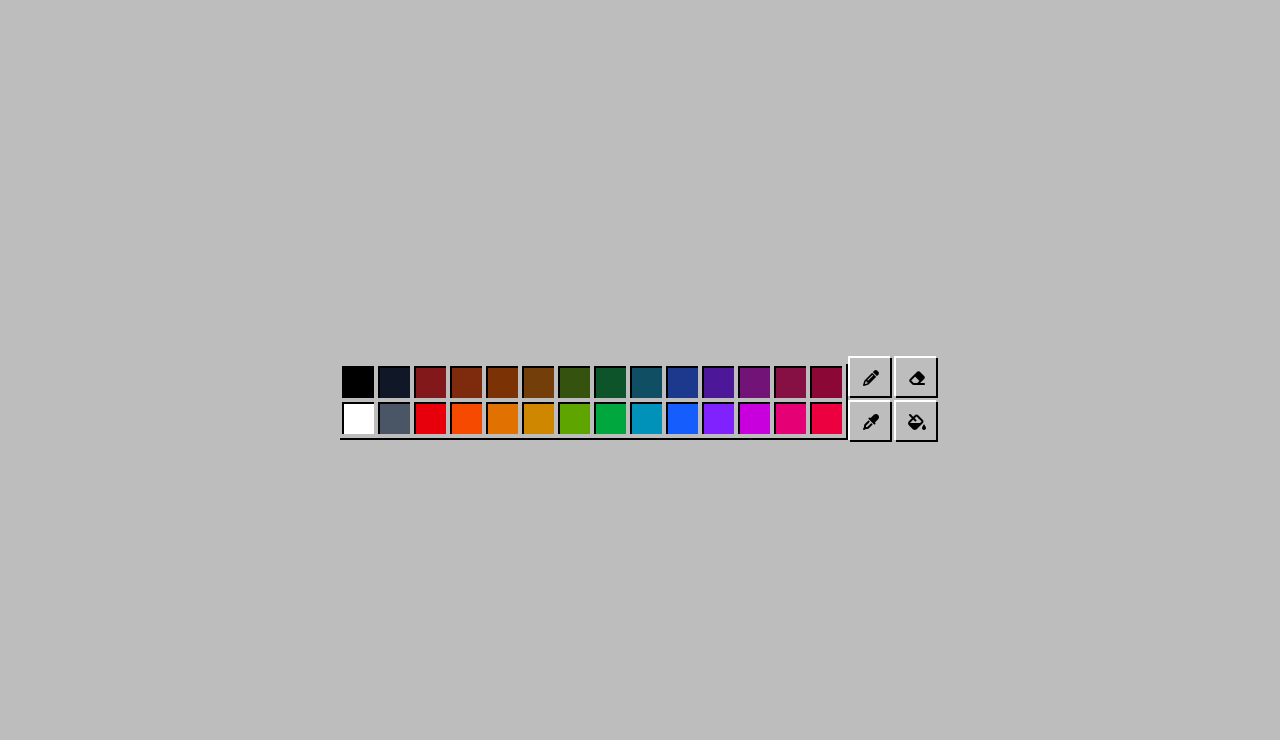
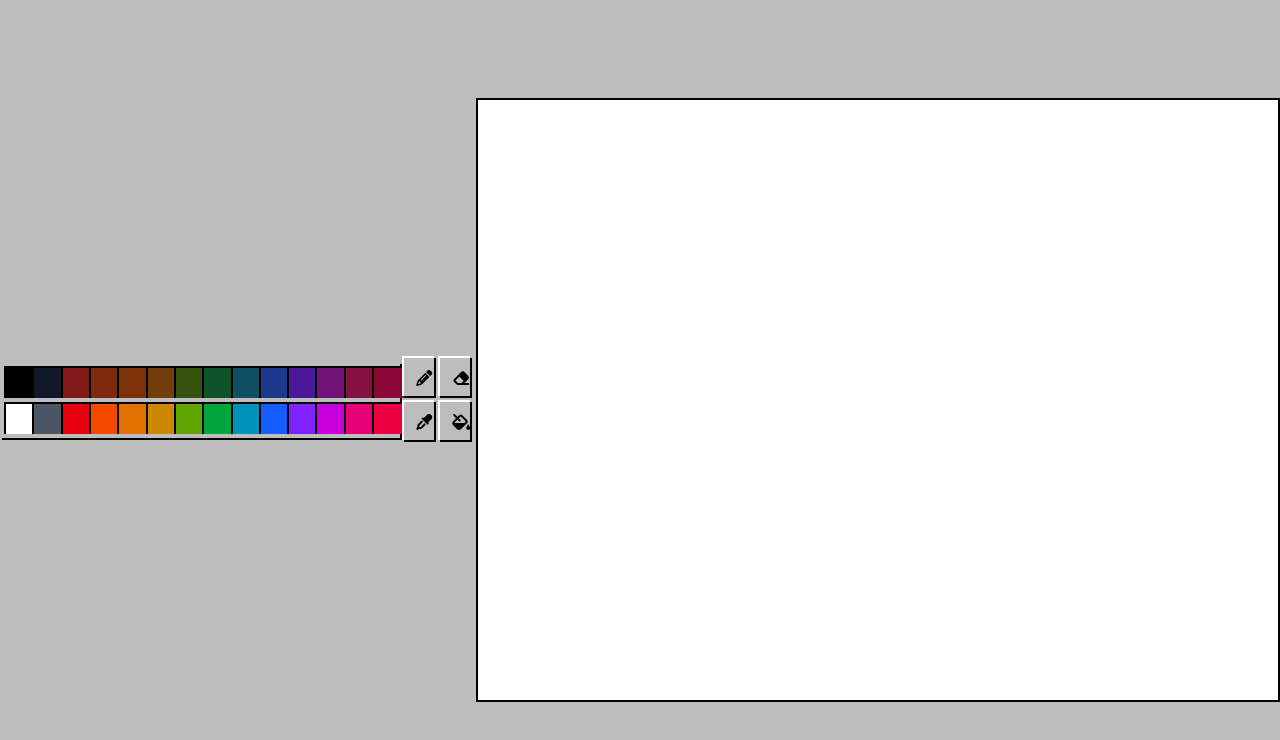
Before and after one commit to lmello0/online-paint, an Angular app in the folder paint-front/: page / in a window 1280 px wide. Shown: the top 740 px of the page. Built offline with nearby package versions, Linux system fonts and the light colour scheme.

Commit message:
:sparkles: feat: add canvas

```diff
--- a/paint-front/src/app/app.component.html
+++ b/paint-front/src/app/app.component.html
@@ -1,4 +1,5 @@
 <div class="flex min-h-screen items-center justify-center">
   <app-color-picker></app-color-picker>
   <app-toolbar></app-toolbar>
+  <app-canvas></app-canvas>
 </div>
--- a/paint-front/src/app/app.component.ts
+++ b/paint-front/src/app/app.component.ts
@@ -1,10 +1,11 @@
 import { Component } from '@angular/core';
 import { ColorPickerComponent } from './color-picker/color-picker.component';
 import { ToolbarComponent } from './toolbar/toolbar.component';
+import { CanvasComponent } from './canvas/canvas.component';
 
 @Component({
   selector: 'app-root',
-  imports: [ColorPickerComponent, ToolbarComponent],
+  imports: [ColorPickerComponent, ToolbarComponent, CanvasComponent],
   templateUrl: './app.component.html',
   styleUrl: './app.component.css',
 })
--- /dev/null
+++ b/paint-front/src/app/canvas/canvas.component.html
@@ -0,0 +1,10 @@
+<canvas
+  #canvas
+  width="800"
+  height="600"
+  class="border-2 border-black bg-white"
+  (mousedown)="shouldDraw($event)"
+  (mouseup)="isDrawing = false"
+  (mouseout)="isDrawing = false"
+  (mousemove)="draw($event)"
+></canvas>
--- /dev/null
+++ b/paint-front/src/app/canvas/canvas.component.ts
@@ -0,0 +1,41 @@
+import { AfterViewInit, Component, ElementRef, ViewChild } from '@angular/core';
+
+@Component({
+  selector: 'app-canvas',
+  imports: [],
+  templateUrl: './canvas.component.html',
+  styleUrl: './canvas.component.css',
+})
+export class CanvasComponent implements AfterViewInit {
+  isDrawing: boolean = false;
+
+  @ViewChild('canvas', { static: false })
+  canvas!: ElementRef<HTMLCanvasElement>;
+  private canvasCtx!: CanvasRenderingContext2D | null;
+
+  ngAfterViewInit(): void {
+    if (this.canvas) {
+      this.canvasCtx = this.canvas.nativeElement.getContext('2d');
+    }
+  }
+
+  shouldDraw(event: MouseEvent) {
+    if (event.button === 0) this.isDrawing = true;
+  }
+
+  draw(event: MouseEvent) {
+    if (event.buttons !== 1) return;
+    if (!this.canvasCtx) return;
+    if (!this.isDrawing) return;
+
+    const rect = this.canvas.nativeElement.getBoundingClientRect();
+    const x = event.clientX - rect.left;
+    const y = event.clientY - rect.top;
+
+    this.canvasCtx.fillStyle = '#000000';
+
+    this.canvasCtx.beginPath();
+    this.canvasCtx.arc(x, y, 5, 0, Math.PI * 2);
+    this.canvasCtx.fill();
+  }
+}
```
Also changed, not shown: paint-front/src/app/canvas/canvas.component.css (added), 1 other file (tests, documents, lock files or other folders).
